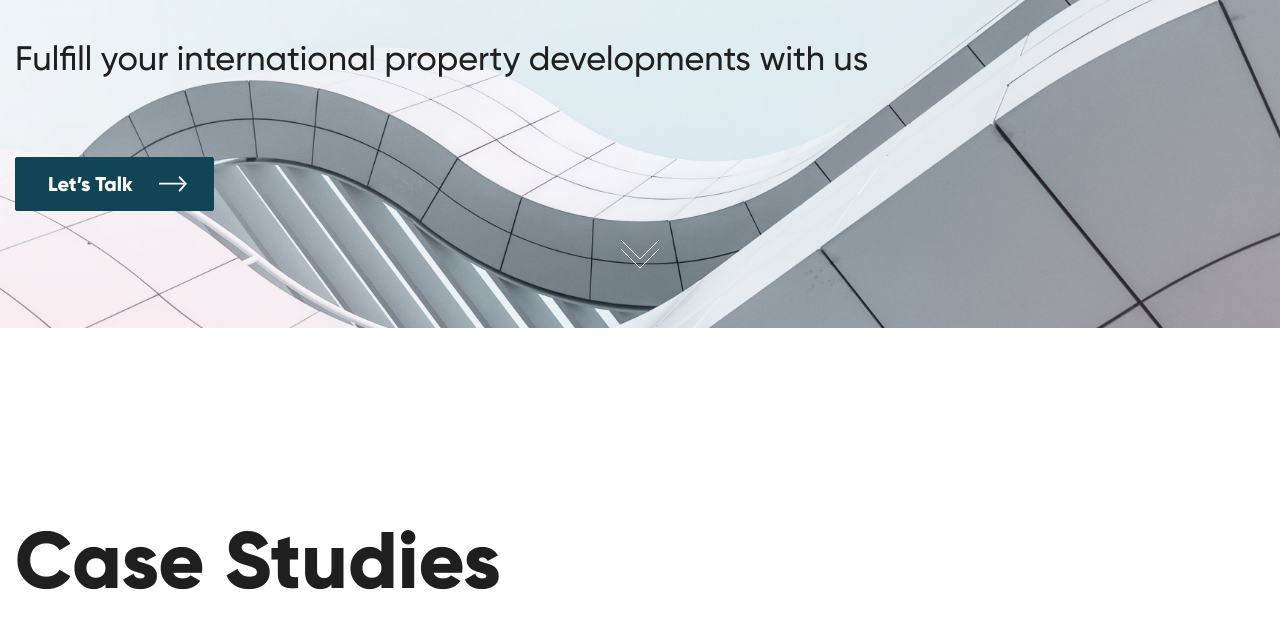
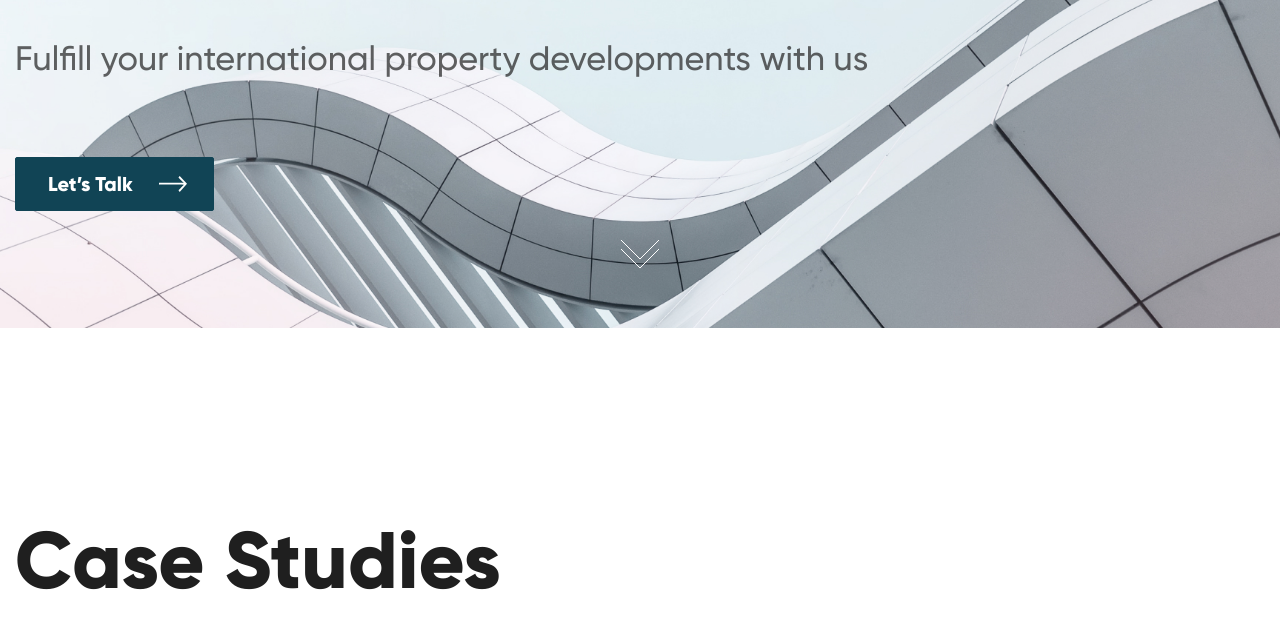
Before and after one commit to EkaterinaCode13/Invoriem, a plain HTML site: page index.html in a window 1280 px wide. Shown: the part 472-1100 px from the top of the page. Drawn offline with nearby package versions, Linux system fonts and the light colour scheme.

```diff
--- a/css/main.css
+++ b/css/main.css
@@ -161,7 +161,7 @@ body {
     margin-bottom: 72px;
     font-size: 34px;
     line-height: 1.57;
-    color: #1f1f1f;
+    color: rgba(31, 31, 31, 0.7);
 }
 
 .none {
```
